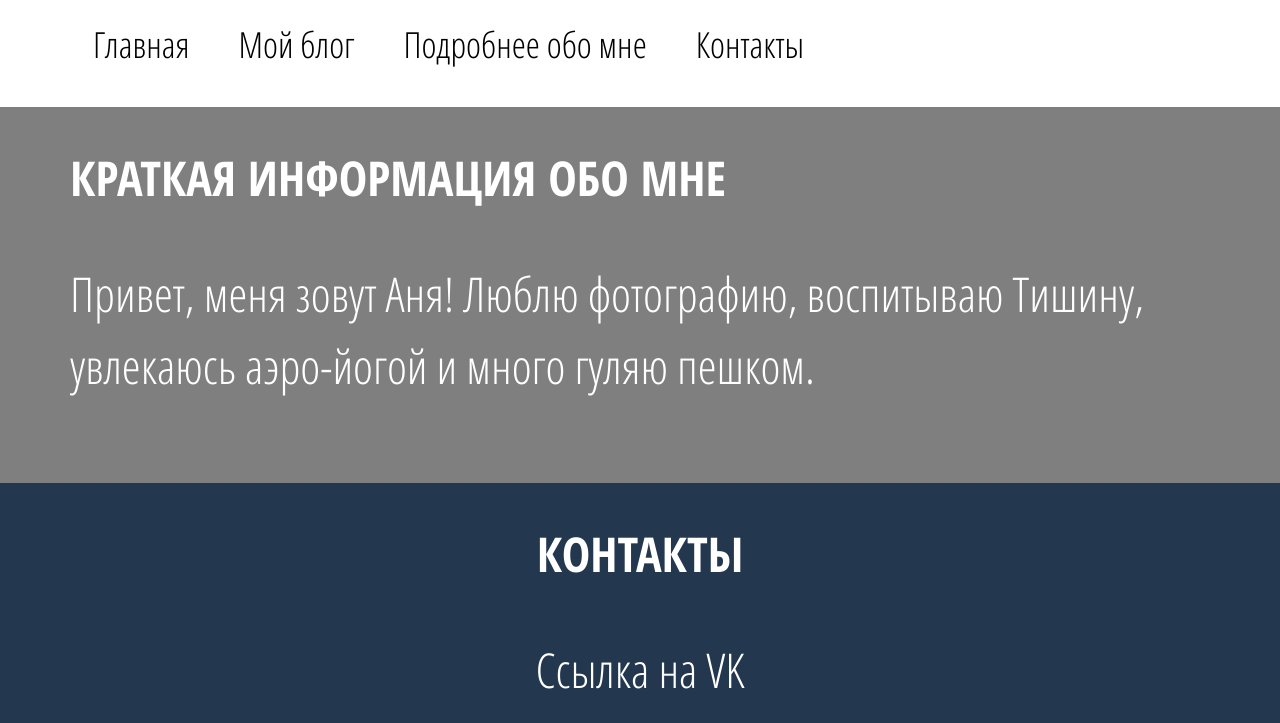
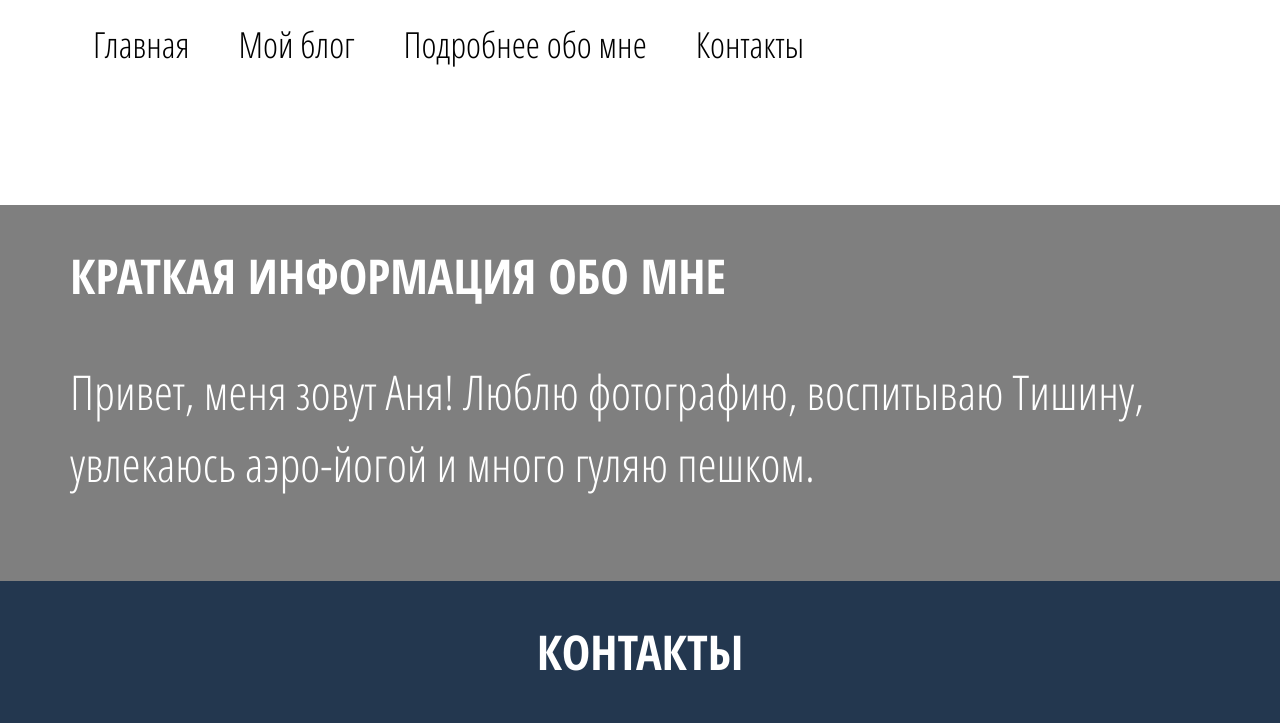
Before and after one commit to KorobovA/my-blog, a website: page src/html/pages/index.html in a window 1280 px wide. Shown: the part 54-777 px from the top of the page. Drawn offline with nearby package versions, Linux system fonts and the light colour scheme; files that its build step writes are made by us from their sources.

```diff
--- a/src/scss/components/_header.scss
+++ b/src/scss/components/_header.scss
@@ -1,5 +1,5 @@
 .header {
-  height: 224pgulpx;
+  height: 224px;
   &__content {
   box-sizing: border-box;
   margin: 35px 0;
```
